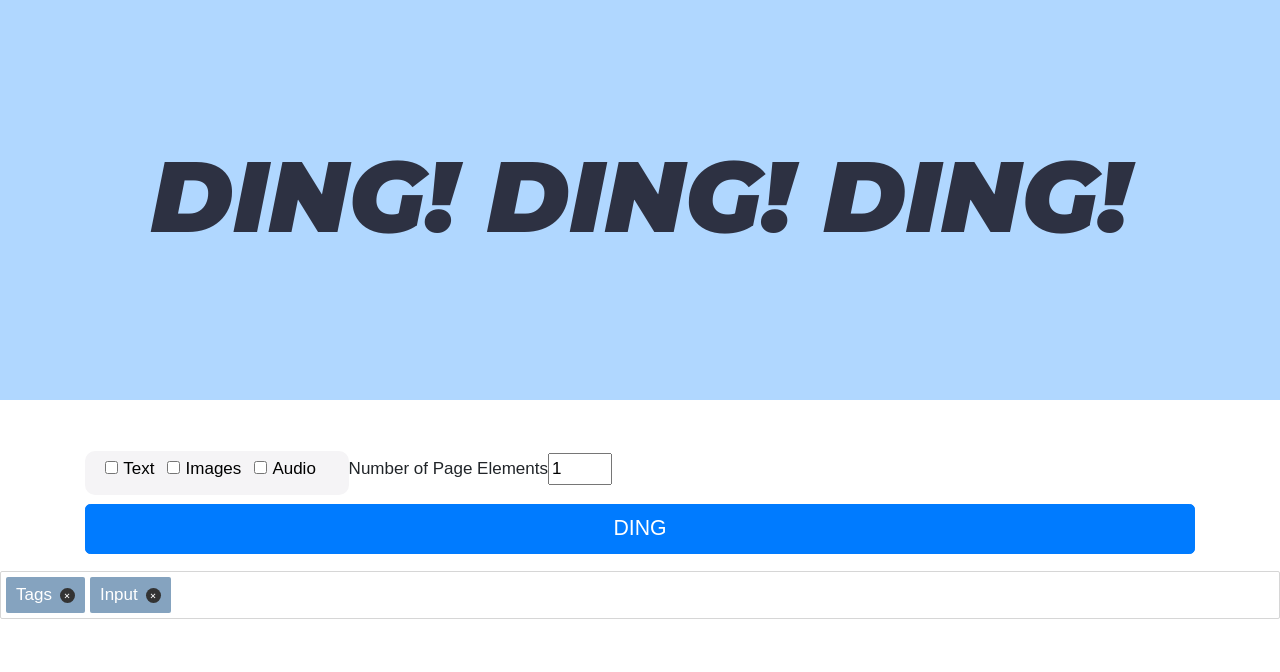
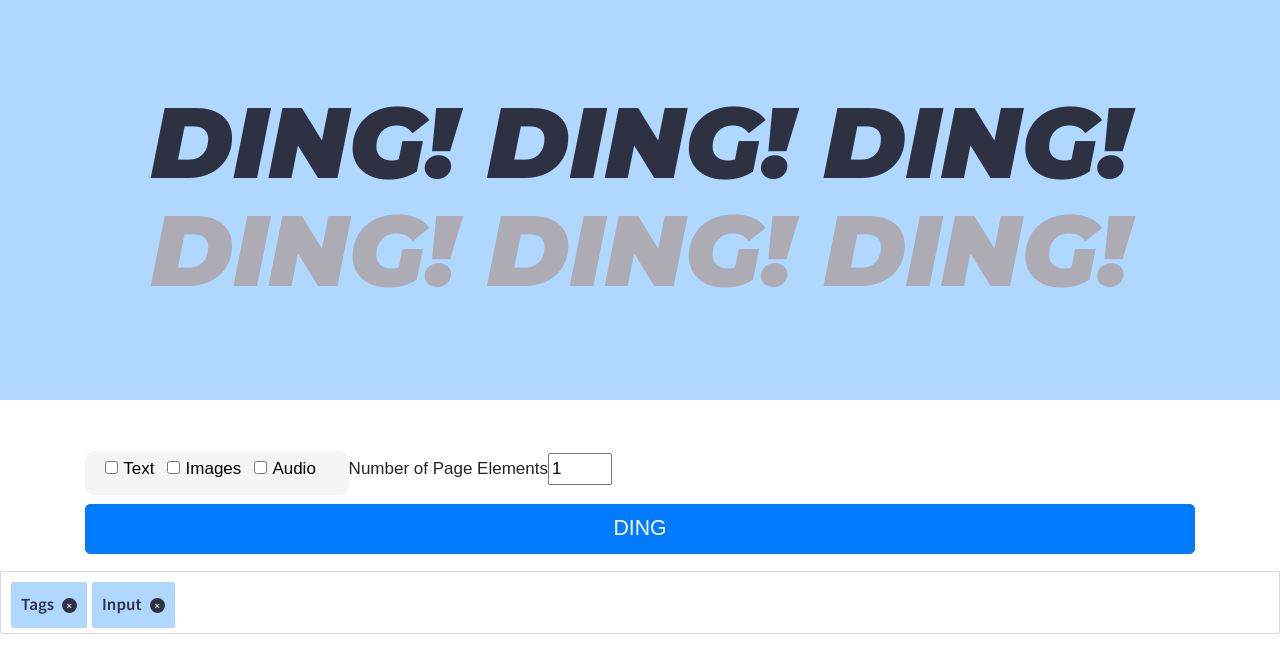
Before and after one commit to bonnielu/Ding, a React (Create React App) app in the folder frontend/: page / in a window 1280 px wide. Shown: the top 672 px of the page. Built offline with nearby package versions, Linux system fonts and the light colour scheme.

Commit message:
CSS formatting and editing

```diff
--- a/frontend/src/App.css
+++ b/frontend/src/App.css
@@ -42,6 +42,17 @@
   font-style: normal;
   font-weight: 900px;
   font-size: 100px;
-  line-height: 244px;
+  line-height: 100px;
 
 }
+
+.head2 {
+  text-align: center;
+  color: #adacb5;
+  font-family: 'Montserrat', sans-serif;
+  font-style: normal;
+  font-weight: 900px;
+  font-size: 100px;
+  line-height: 100px;
+
+}
--- a/frontend/src/App.js
+++ b/frontend/src/App.js
@@ -10,6 +10,7 @@ function Heading() {
       <div>
         {/* // if you want text to move faster you can insert more DINGS */}
         <h1 className="head1">DING!    DING!    DING!</h1>
+        <h1 className="head2">DING!    DING!    DING!</h1>
       </div>
     </div>
   );
--- a/frontend/src/InputTags.css
+++ b/frontend/src/InputTags.css
@@ -1,4 +1,7 @@
 /* // basic formatting outline provided */
+
+
+@import url('https://fonts.googleapis.com/css2?family=Source+Sans+Pro:wght@600&display=swap');
 
 * {
     font-family: sans-serif;
@@ -7,11 +10,11 @@
 
   .input-tag {
     background: white;
-    border: 1px solid #d6d6d6;
+    border: 1px solid #D8D5DB;
     border-radius: 2px;
     display: flex;
     flex-wrap: wrap;
-    padding: 5px 5px 0;
+    padding: 10px 10px 0;
   }
 
   .input-tag input {
@@ -29,24 +32,25 @@
 
   .input-tag__tags li {
     align-items: center;
-    background: #85A3BF;
+    background: #B0D7FF;
     border-radius: 2px;
-    color: white;
+    color: #2D3142;
     display: flex;
-    font-weight: 300;
+    font-family: 'Source Sans Pro', sans-serif;
+    font-weight: 400;
     list-style: none;
     margin-bottom: 5px;
     margin-right: 5px;
-    padding: 5px 10px;
+    padding: 10px 10px;
   }
 
   .input-tag__tags li button {
     align-items: center;
     appearance: none;
-    background: #333333;
+    background: #2D3142;
     border: none;
     border-radius: 50%;
-    color: white;
+    color: #D8D5DB;
     cursor: pointer;
     display: inline-flex;
     font-size: 12px;
```
Also changed, not shown: 1 other file (tests, documents, lock files or other folders).
